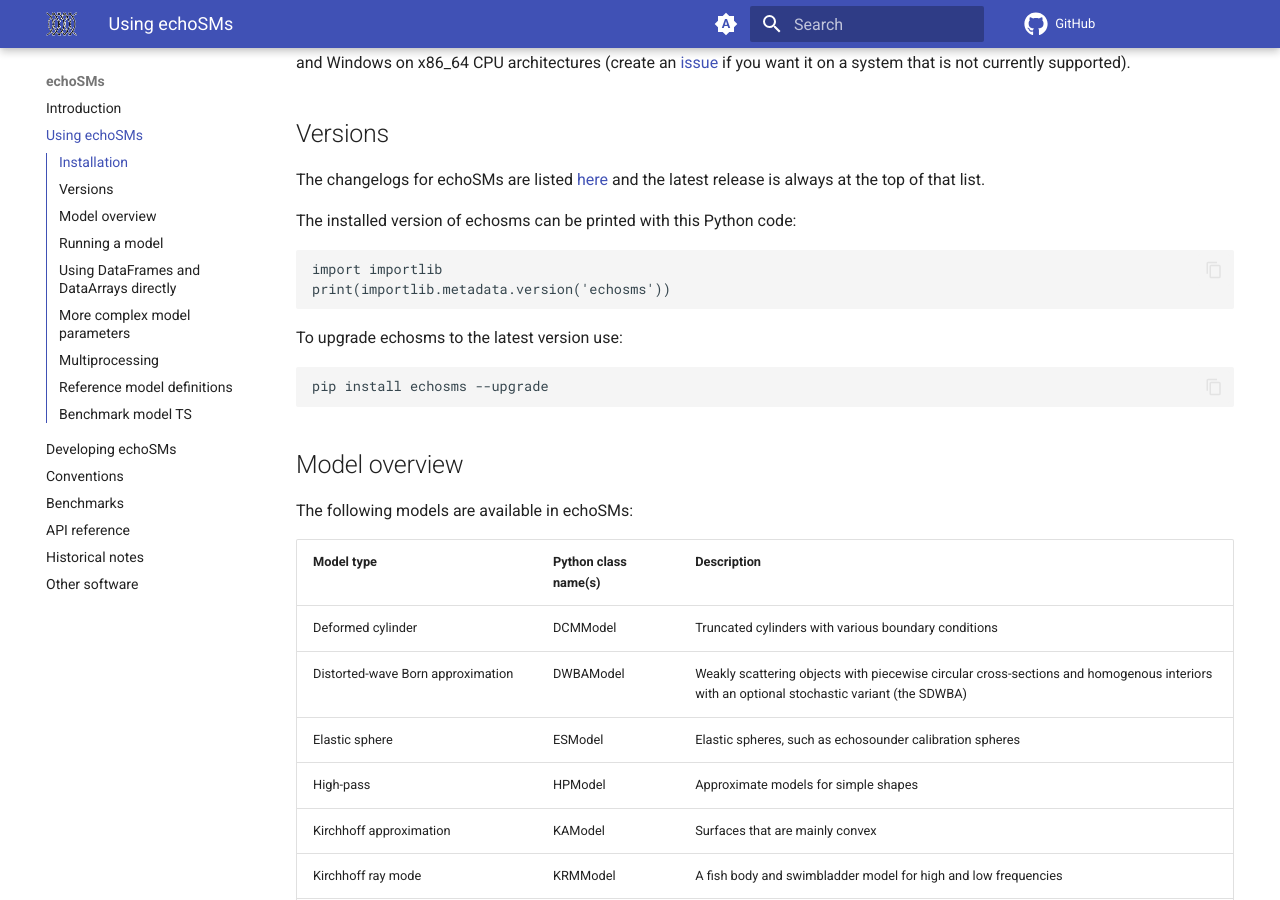
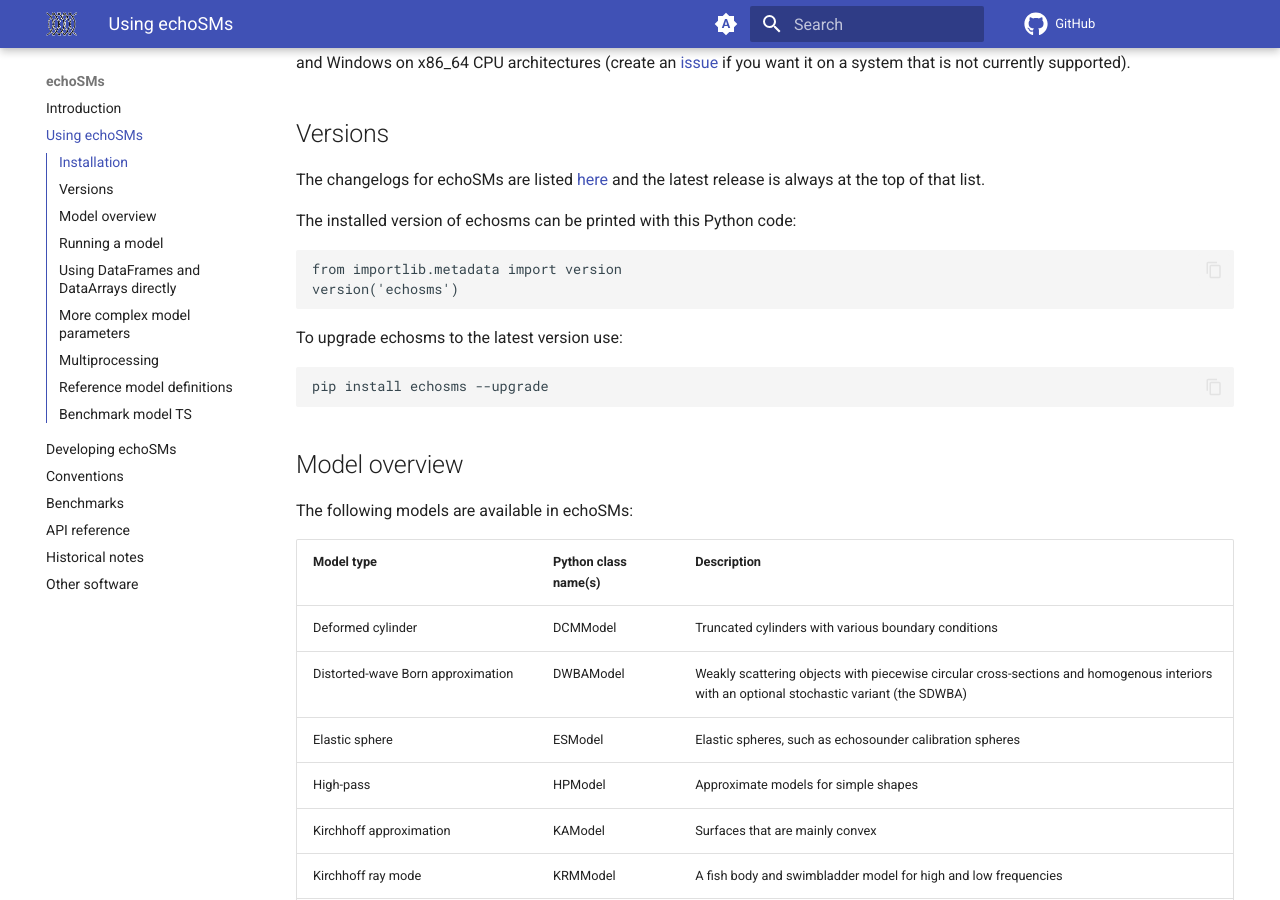
Before and after one commit to ices-tools-dev/echoSMs, an MkDocs documentation site: the page built from docs/usage.md, in a window 1280 px wide and 900 px high, scrolled down 446 px. Built offline with MkDocs 1.6.1 and Material for MkDocs 9.7.7, drawn with Linux system fonts in a browser that asks for light colours; comment, search, counter and statistics services are not loaded.

Commit message:
Make code for getting echosms version work on all supported Python versions

```diff
--- a/docs/usage.md
+++ b/docs/usage.md
@@ -16,8 +16,8 @@
 
 The installed version of echosms can be printed with this Python code:
 
-    import importlib
-    print(importlib.metadata.version('echosms'))
+    from importlib.metadata import version
+    version('echosms')
 
 To upgrade echosms to the latest version use:
 
```
